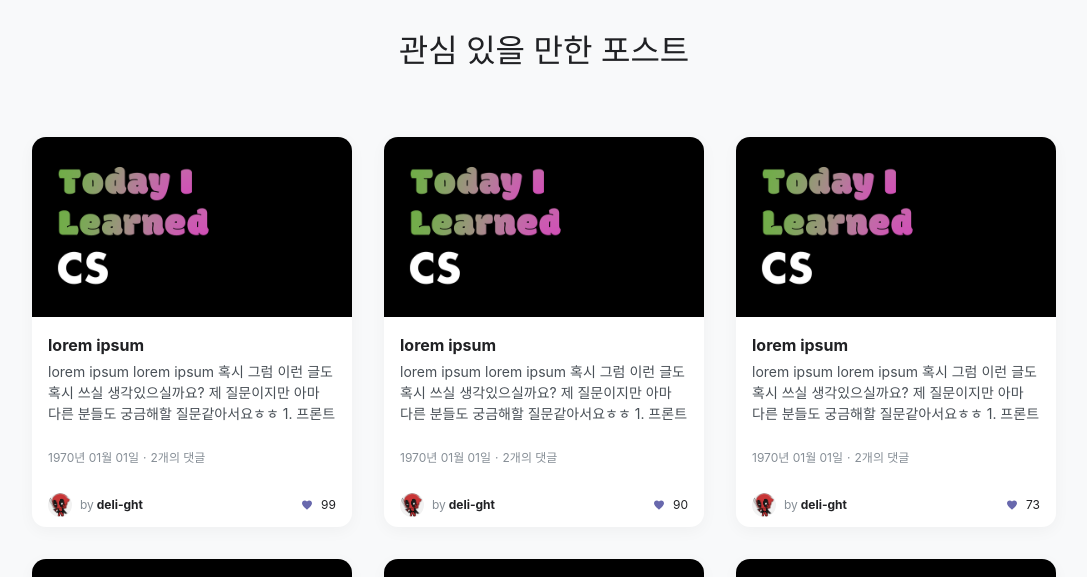
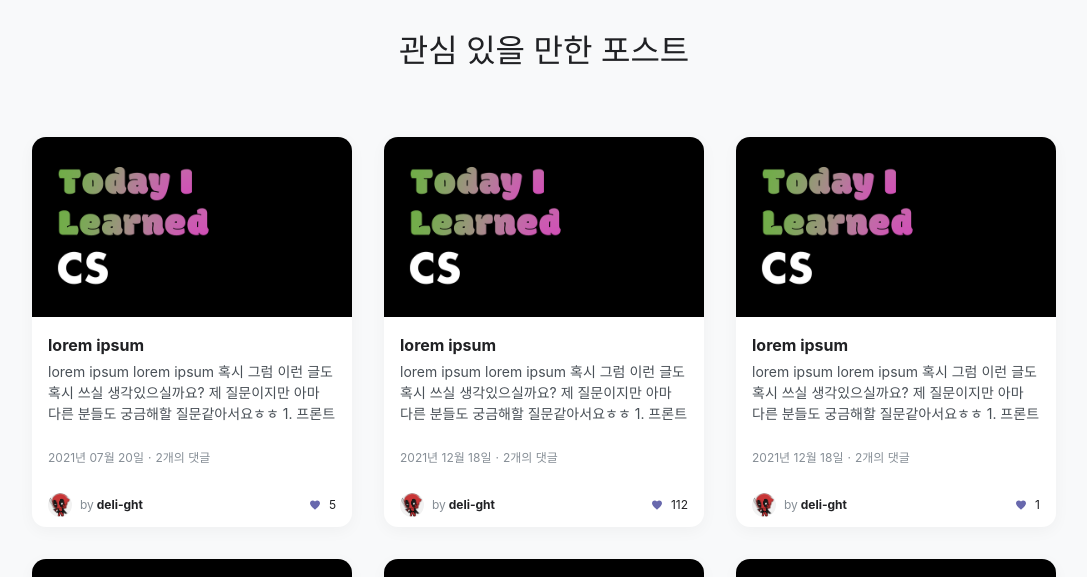
Before and after one commit to SPACE-DEV-CLUB/SPACE_DEV_CLUB_FRONT, a Next.js app: page /details in a window 1280 px wide. Shown: the part 1740-2317 px from the top of the page, without its empty margins (96-1183 px from the left). Built offline with nearby package versions, Linux system fonts and the light colour scheme; a web font is replaced by a local one.

Commit message:
🐛  DetailCard date 타입 충돌 해결
Co-authored-by: kykim00 <kykim00@users.noreply.github.com>

```diff
--- a/src/components/Details/DetailCard.tsx
+++ b/src/components/Details/DetailCard.tsx
@@ -1,14 +1,14 @@
-import styled from "@emotion/styled";
-import { PostCard } from "../Home/Card";
-import { MEDIA_QUERY_END_POINT } from "../../constants";
-import { CARD_DATA } from "../../data";
+import styled from '@emotion/styled';
+import { PostCard } from '../Home/Card';
+import { MEDIA_QUERY_END_POINT } from '../../constants';
+import { MAIN_CARD_DATA } from '../../data';
 
 export const DetailCard = () => {
   return (
     <div>
       <CardTitle>관심 있을 만한 포스트</CardTitle>
       <Container>
-        {CARD_DATA.map((e, index) => (
+        {MAIN_CARD_DATA.map((e, index) => (
           <PostCard
             key={index}
             imageUrl="/image/sample.jpeg"
```
